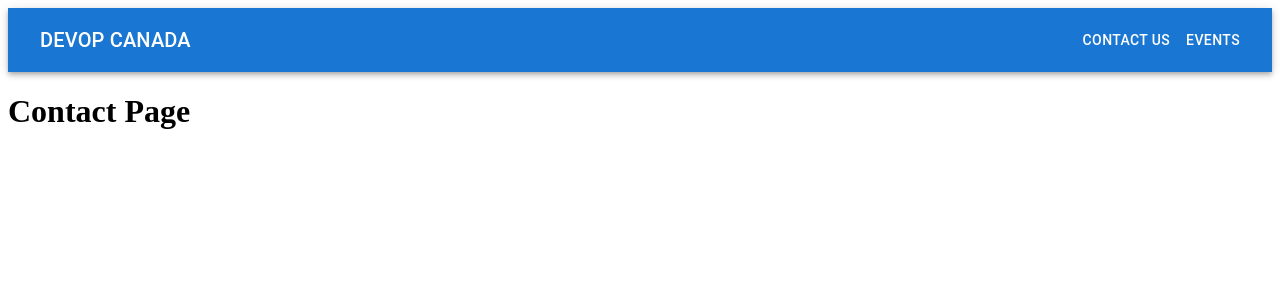
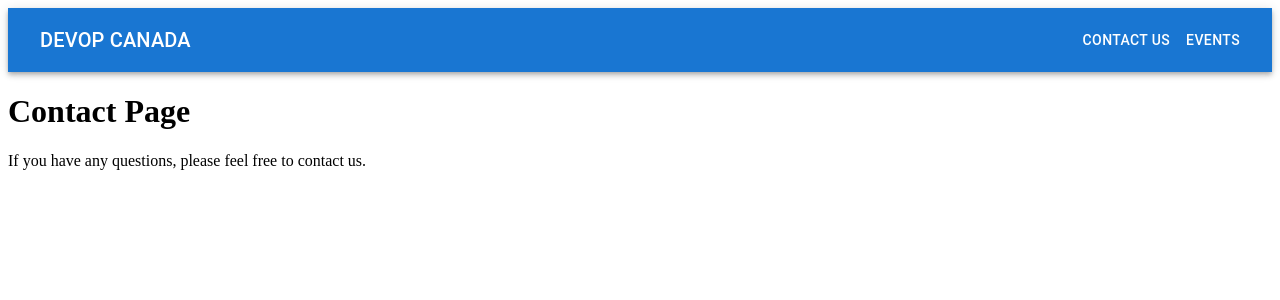
Before and after one commit to Bruce-liushaopeng/DevOp-Canada, a React (Vite) app: page /contact in a window 1280 px wide. Shown: the top 300 px of the page. Built offline with nearby package versions, Linux system fonts and the light colour scheme.

Commit message:
feat: add line to Contacts page

```diff
--- a/src/pages/Contact.jsx
+++ b/src/pages/Contact.jsx
@@ -2,9 +2,10 @@ import React from "react";
 
 function Contact() {
   return (
-    <h1>
-      Contact Page
-    </h1>
+    <>
+      <h1>Contact Page</h1>
+      <p>If you have any questions, please feel free to contact us.</p>
+    </>
   );
 }
 
```
